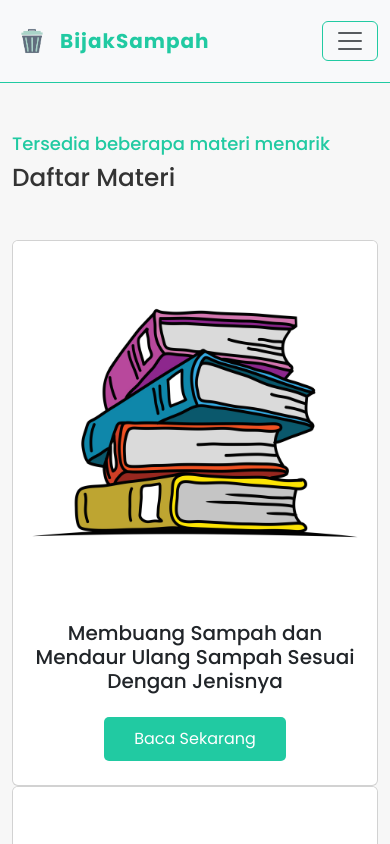
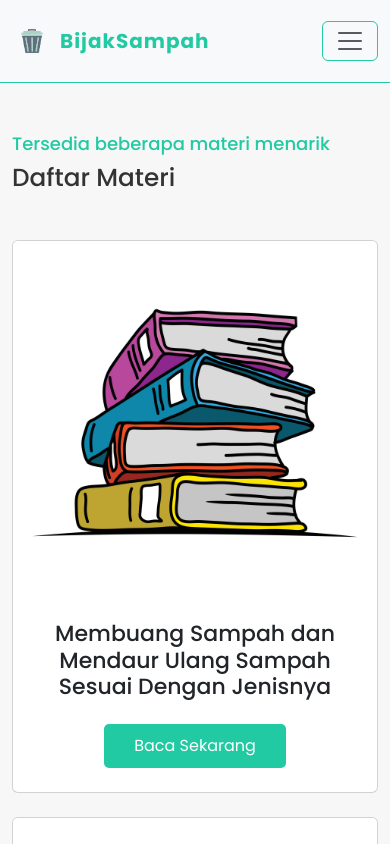
Before and after one commit to Hafidzrdwn/bijak-sampah, a Vue app: page /materi in a window 390 px wide. Shown: the top 844 px of the page. Built offline with nearby package versions, Linux system fonts and the light colour scheme.

Commit message:
fix(materi): fix responsive layouts

```diff
--- a/public/style.css
+++ b/public/style.css
@@ -148,6 +148,12 @@ h1.text-hero {
   width: 75%;
 }
 
+@media screen and (max-width: 992px){
+  #card-materi h5 {
+    font-size: 16px !important;
+  }
+}
+
 @media screen and (max-width: 680px){
   #card-profile .card-text {
     width: 95%;
@@ -177,4 +183,8 @@ h1.text-hero {
     width: 100%;
     font-size: 14px;
   }
+
+  #card-materi h5 {
+    font-size: 22px !important;
+  }
 }
--- a/src/views/Materi.vue
+++ b/src/views/Materi.vue
@@ -9,9 +9,9 @@
       </h2>
     </div>
 
-    <div class="row justify-content-center align-items-start">
-      <div class="col-lg-4" v-for="c in clasess" :key="c.id">
-        <div class="card">
+    <div class="row justify-content-center align-items-start row-gap-4">
+      <div class="col-12 col-xl-4 col-lg-4 col-md-4 col-sm-6" v-for="c in clasess" :key="c.id">
+        <div class="card" id="card-materi">
           <img src="/images/materi-bg.jpg" class="card-img-top" alt="Background Materi">
           <div class="card-body text-center pb-4">
             <h5 class="mb-4">{{ c.title }}</h5>
```
